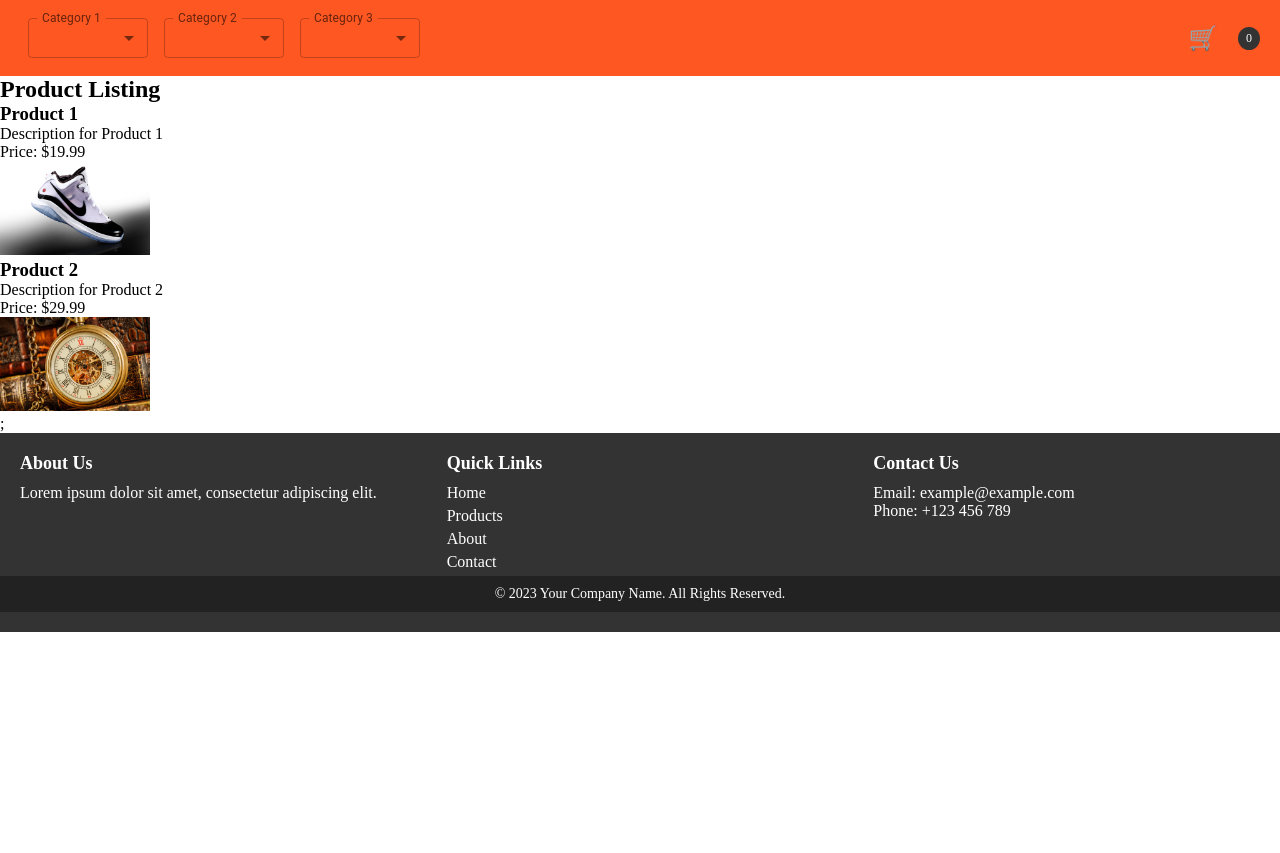
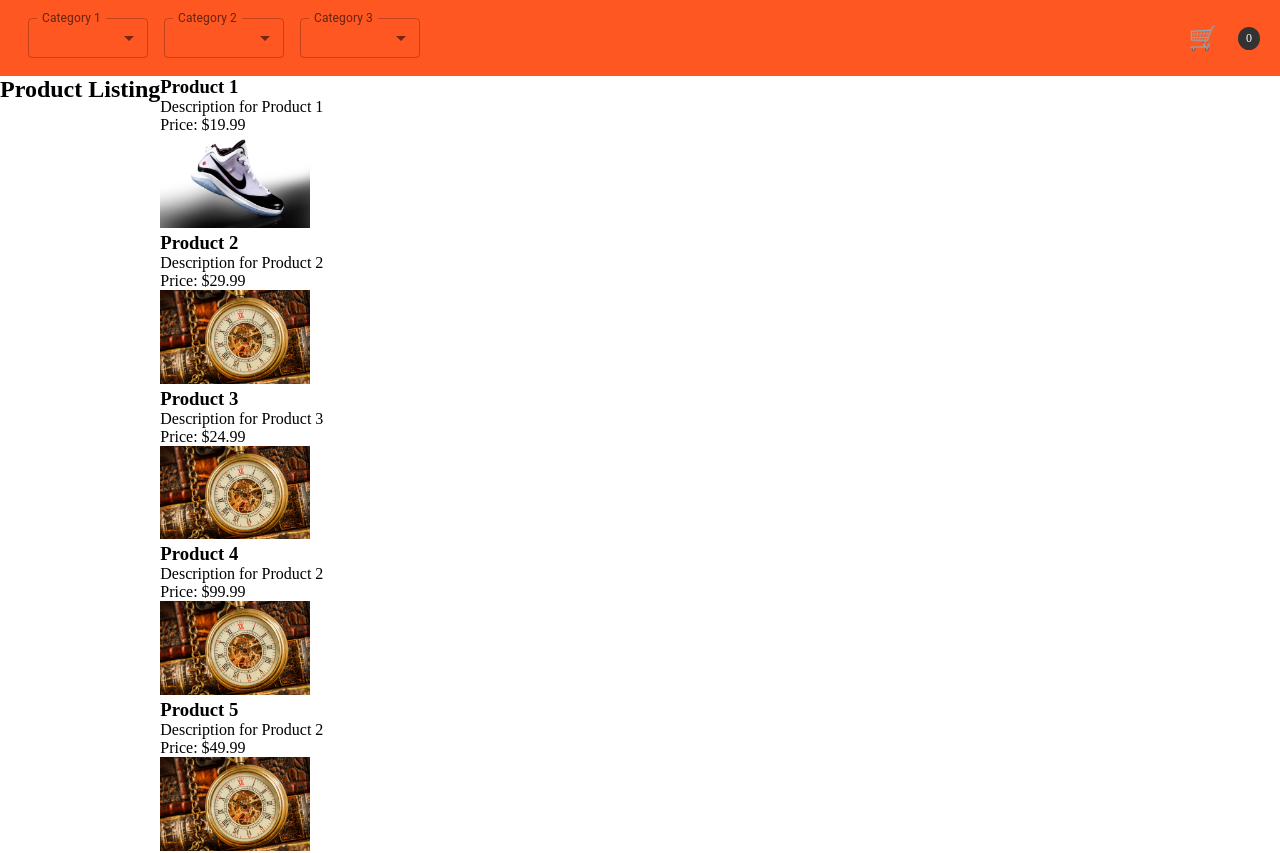
Before and after one commit to y2k-blip/e_comm_app, a React (Create React App) app: page /productlistingpage in a window 1280 px wide. Shown: the top 853 px of the page. Before the commit the page ends 800 px from the top, so only its background shows below. Built offline with nearby package versions, Linux system fonts and the light colour scheme.

Commit message:
new product added and changes made for PLP

```diff
--- a/src/Components/ProductListing.tsx
+++ b/src/Components/ProductListing.tsx
@@ -1,5 +1,6 @@
 import React from 'react';
 import { Product } from './Products';
+import  "../Styles/ProductListingStyles.css"
 
 interface ProductListProps {
   products: Product[];
@@ -7,18 +8,18 @@ interface ProductListProps {
 
 const ProductList: React.FC<ProductListProps> = ({ products }) => {
   return (
-    <div>
+    <div className="main_container">
       <h2>Product Listing</h2>
-      <ul>
+      <div>
         {products.map((product) => (
-          <li key={product.id}>
+          <div key={product.id}>
             <h3>{product.name}</h3>
             <p>{product.description}</p>
             <p>Price: ${product.price.toFixed(2)}</p>
             <img src={product.image} alt="Prodcut Image" width={150} />
-          </li>
+          </div>
         ))}
-      </ul>
+      </div>
     </div>
   );
 };
--- a/src/Components/Products.ts
+++ b/src/Components/Products.ts
@@ -21,6 +21,27 @@ const products: Product[] = [
     description: "Description for Product 2",
     image: "./Assets/carouselWatches.jpeg"
   },
+  {
+    id: 3,
+    name: "Product 3",
+    price: 24.99,
+    description: "Description for Product 3",
+    image: "./Assets/carouselWatches.jpeg"
+  },
+  {
+    id: 4,
+    name: "Product 4",
+    price: 99.99,
+    description: "Description for Product 2",
+    image: "./Assets/carouselWatches.jpeg"
+  },
+  {
+    id: 5,
+    name: "Product 5",
+    price: 49.99,
+    description: "Description for Product 2",
+    image: "./Assets/carouselWatches.jpeg"
+  }
 ];
 
 export default products;
--- /dev/null
+++ b/src/Styles/ProductListingStyles.css
@@ -0,0 +1,3 @@
+.main_container{
+    display: flex;
+}
```
Also changed, not shown: src/logo.svg (deleted).
